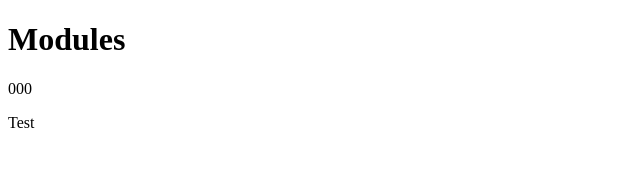
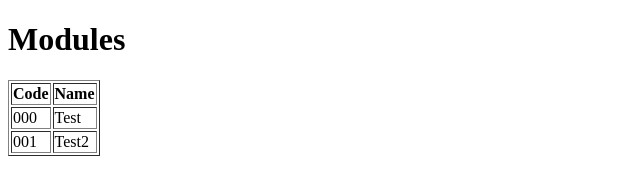
Before and after one commit to LTJ-ltd-Josh/sd2CaseStudy, a website: page static/all_modules.html in a window 1280 px wide. Shown: the whole page, without its empty margins (0-640 px from the left). Drawn offline with nearby package versions, Linux system fonts and the light colour scheme.

Commit message:
added iterable function to modules table

```diff
--- a/static/all_modules.html
+++ b/static/all_modules.html
@@ -9,8 +9,18 @@
   <body>
     <h1>Modules</h1>
     <div ng-app="mainApp" ng-controller="moduleController">
-      <p>{{ module.code }}</p>
-      <p>{{ module.name }}</p>
+      <table border=1>
+          <tr>
+              <th>Code</th>
+              <th>Name</th>
+          </tr>
+          <tr ng-repeat="module in modules">
+              <td>{{module.code}}</td>
+              <td>{{module.name}}</td>
+          </tr>
+
+
+      </table>
     </div>
   </body>
 </html>
--- a/static/all_modules.js
+++ b/static/all_modules.js
@@ -5,5 +5,6 @@ var mainApp = angular.module("mainApp", []);
 
 // Create the controller
 mainApp.controller("moduleController", function($scope, $http) {
-  $scope.module = new Module("000", "Test");
+  $scope.modules = [new Module("000", "Test"),
+                    new Module("001", "Test2"),]
 });
```
